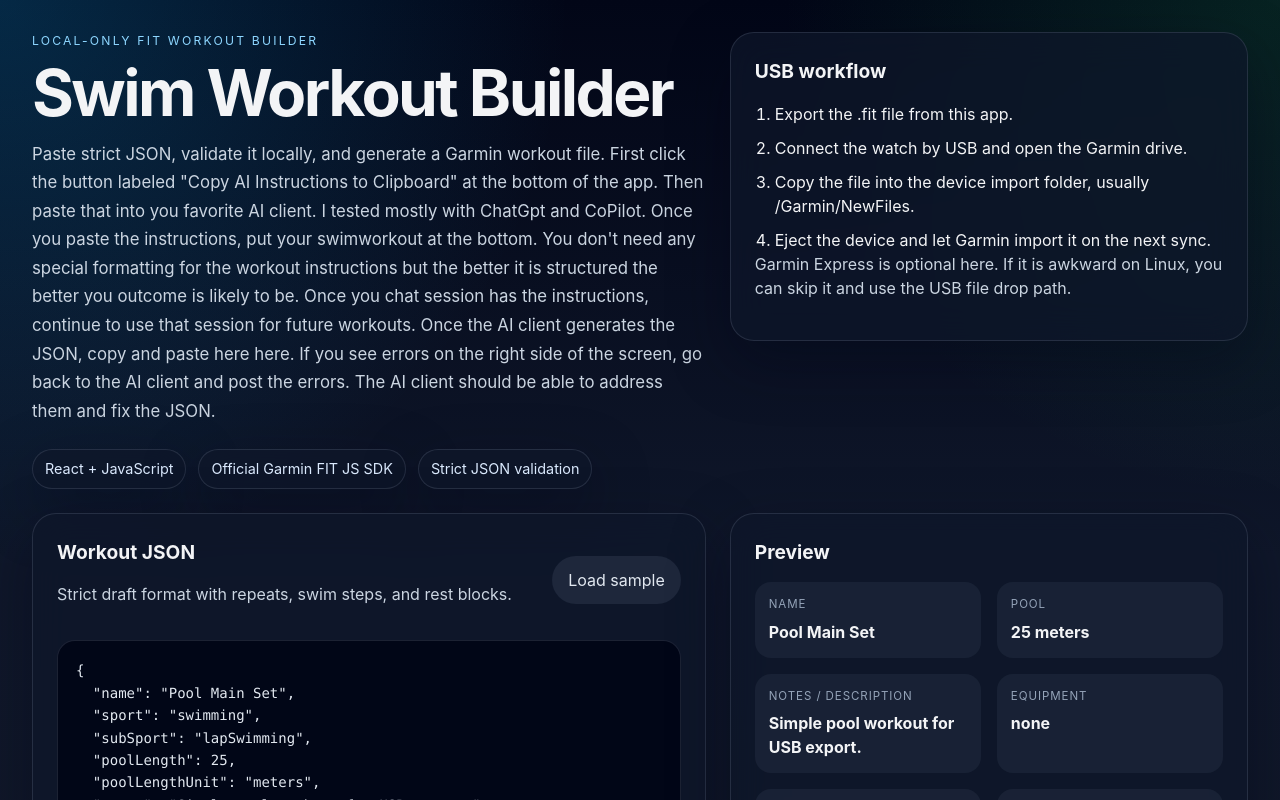
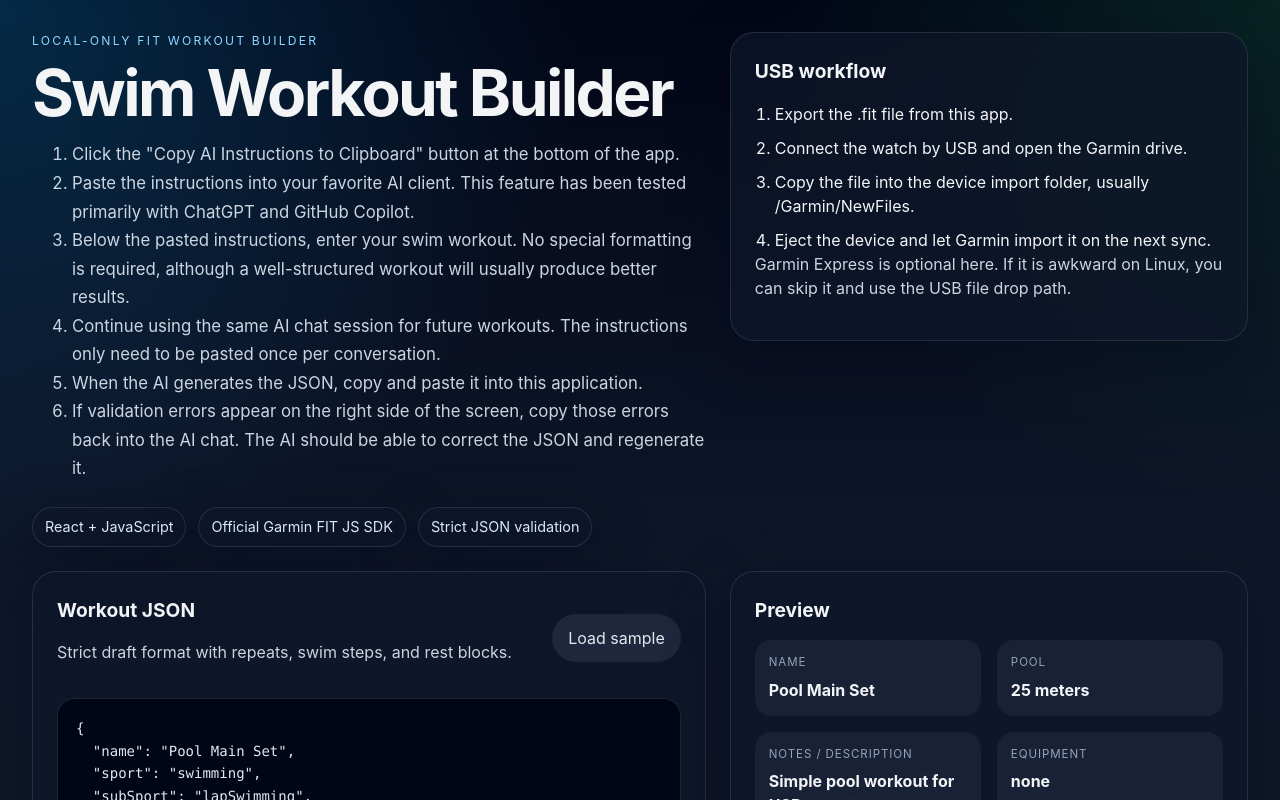
Before and after one commit to ecsproull/fit-workout-generator, a React (Vite) app: page / in a window 1280 px wide. Shown: the top 800 px of the page. Built offline with nearby package versions, Linux system fonts and the light colour scheme.

Commit message:
Pool length bug fix, better instructions.

```diff
--- a/src/App.jsx
+++ b/src/App.jsx
@@ -232,13 +232,15 @@ function App() {
         <div className="hero-copy">
           <p className="eyebrow">Local-only FIT workout builder</p>
           <h1>Swim Workout Builder</h1>
-          <p className="lede">
-            Paste strict JSON, validate it locally, and generate a Garmin workout file. First click the button labeled "Copy AI Instructions to Clipboard" at the bottom of the app.
-            Then paste that into you favorite AI client. I tested mostly with ChatGpt and CoPilot. Once you paste the instructions, put your swimworkout at the bottom.
-            You don't need any special formatting for the workout instructions but the better it is structured the better you outcome is likely to be. Once you chat session
-            has the instructions, continue to use that session for future workouts. Once the AI client generates the JSON, copy and paste here here. If you see errors on the
-            right side of the screen, go back to the AI client and post the errors. The AI client should be able to address them and fix the JSON.
-          </p>
+
+          <ol className="lede">
+            <li>Click the "Copy AI Instructions to Clipboard" button at the bottom of the app.</li>
+            <li>Paste the instructions into your favorite AI client. This feature has been tested primarily with ChatGPT and GitHub Copilot.</li>
+            <li>Below the pasted instructions, enter your swim workout. No special formatting is required, although a well-structured workout will usually produce better results.</li>
+            <li>Continue using the same AI chat session for future workouts. The instructions only need to be pasted once per conversation.</li>
+            <li>When the AI generates the JSON, copy and paste it into this application.</li>
+            <li>If validation errors appear on the right side of the screen, copy those errors back into the AI chat. The AI should be able to correct the JSON and regenerate it.</li>
+          </ol>
           <div className="hero-notes">
             <span>React + JavaScript</span>
             <span>Official Garmin FIT JS SDK</span>
--- a/src/fitBuilder.js
+++ b/src/fitBuilder.js
@@ -630,7 +630,10 @@ export function buildWorkoutFit(workout) {
   const fitPoolUnit = mapPoolLengthUnit(workout.poolLengthUnit)
   // Keep workout distances in authored units; converting yards caused 50y to display as 47y on device.
   const distanceScale = 1
-  const encodedPoolLength = workout.poolLength
+  const encodedPoolLength =
+  workout.poolLengthUnit === 'yards'
+    ? workout.poolLength * 0.9144
+    : workout.poolLength
 
   let messageIndex = 0
 
@@ -668,7 +671,7 @@ export function buildWorkoutFit(workout) {
     const durationValue = isOpenRest
       ? 0
       : isDistance
-        ? Math.round(step.duration.value * distanceScale * 100)
+        ? workout.poolLengthUnit === 'yards' ? Math.round(step.duration.value * distanceScale * 91.44) :  Math.round(step.duration.value * distanceScale * 100)
         : Math.round(step.duration.value * 1000)
 
     const targetValue = step.kind === 'swim' ? strokeToFitValue[step.stroke] ?? 0 : 0
```
